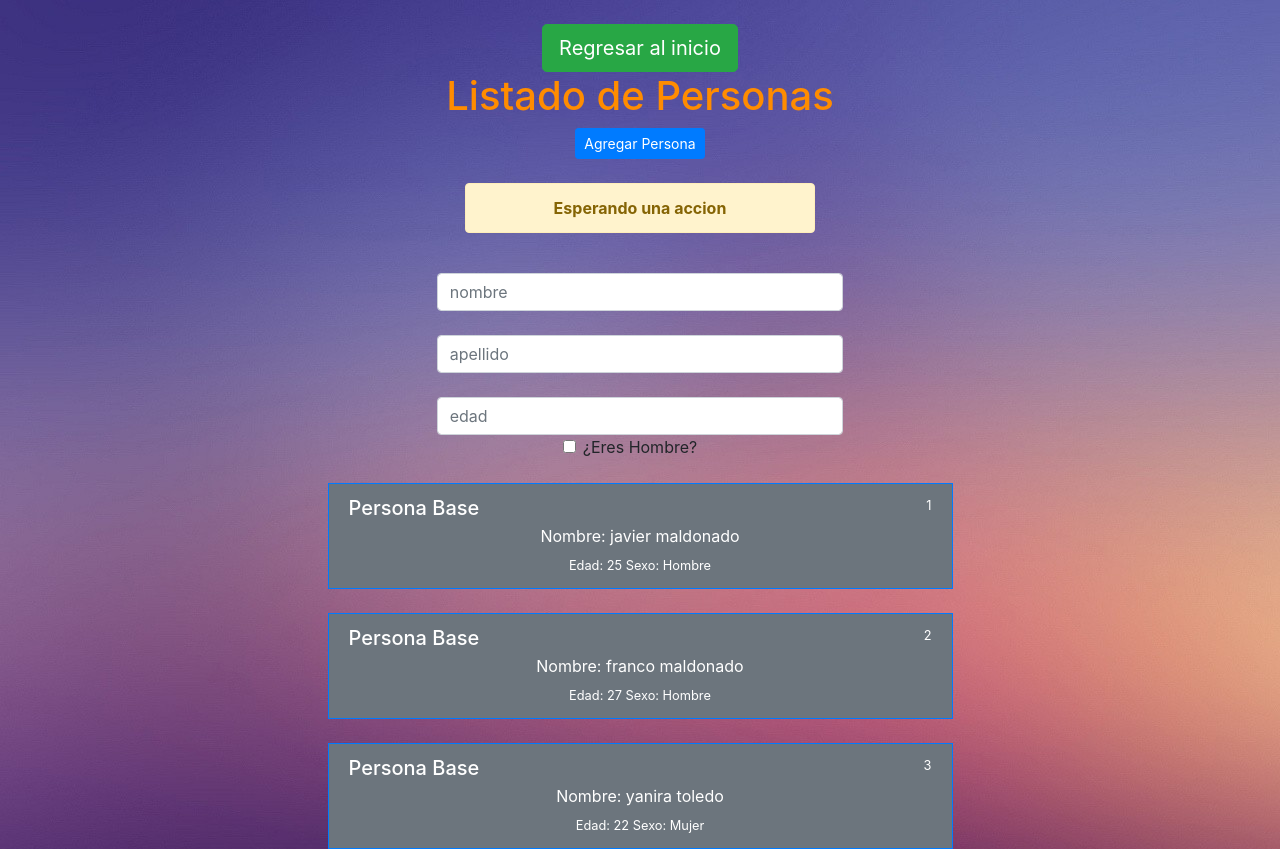
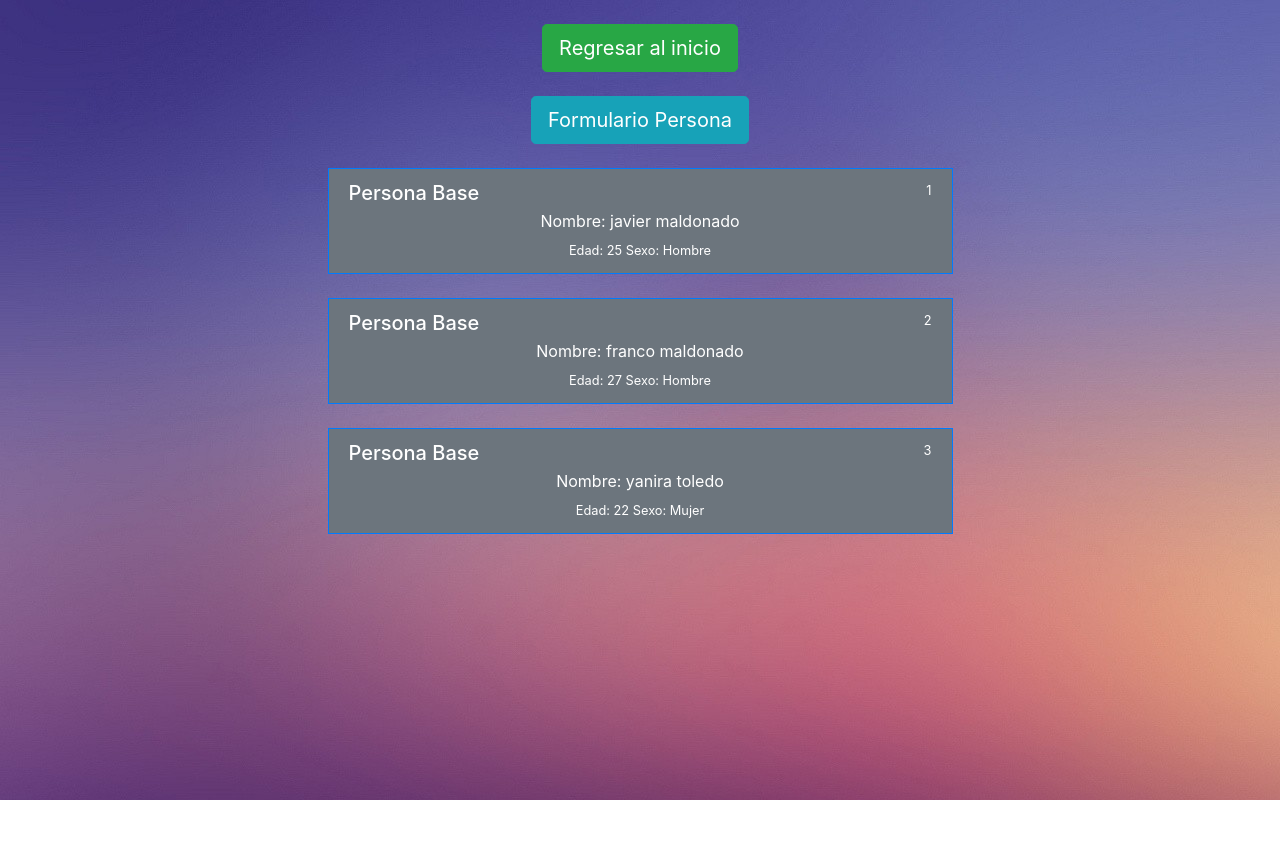
Before and after one commit to txc1033/AngularViews, an Angular app: page /personas in a window 1280 px wide. After the commit the page ends 800 px from the top, so only its background shows below. Built offline with nearby package versions, Linux system fonts and the light colour scheme.

Commit message:
Actualizando metodos persona

```diff
--- a/src/app/Loggin.service.ts
+++ b/src/app/Loggin.service.ts
@@ -7,7 +7,7 @@ export class LogginServices {
       console.log(mensaje);
     }
 
-    actualizarEstado( mensaje: string) {
+    ActualizarEstado( mensaje: string) {
       this.estado = mensaje;
     }
 
--- a/src/app/app.component.ts
+++ b/src/app/app.component.ts
@@ -1,10 +1,14 @@
-import { Component } from '@angular/core';
+import { Component, OnInit } from '@angular/core';
 
 @Component({
   selector: 'app-root',
   templateUrl: './app.component.html',
   styleUrls: ['./app.component.css'],
 })
-export class AppComponent {
+export class AppComponent implements OnInit {
   titulo = 'Gestion de Angular';
+
+  ngOnInit(): void{
+
+  }
 }
--- a/src/app/personas/formulario/formulario.component.html
+++ b/src/app/personas/formulario/formulario.component.html
@@ -24,23 +24,22 @@
     </div>
   </div>
 </div>
-
 <div class="row justify-content-center">
   <div class="col-md-4">
-    <div class="form-horizontal">
+    <form class="form-horizontal" #f="ngForm" (ngSubmit)="f.form.valid ">
       <label for="Nombre Persona"></label>
       <input type="text" class="form-control" name="nombre" id="nombre" aria-describedby="helpId" placeholder="nombre"
-        (input)="onModificarPersona($event)" #nombreInput>
+        (input)="onModificarPersonaFormulario($event)" [(ngModel)]="nombreInput">
       <label for="Apellido Persona"></label>
       <input type="text" class="form-control" name="apellido" id="apellido" aria-describedby="helpId"
-        placeholder="apellido" #apellidoInput>
+        placeholder="apellido" [(ngModel)]="apellidoInput">
       <label for="Edad Persona"></label>
       <input type="number" class="form-control" name="edad" id="edad" aria-describedby="helpId" placeholder="edad"
-        #edadInput>
-      <label class="form-check-label">
+        [(ngModel)]="edadInput">
+      <label class="form-check-label text-white">
         <input type="checkbox" class="form-check-input" name="esHombre" id="esHombre" value="checkedValue" unchecked
-          #esHombreInput> ¿Eres Hombre?
+          [(ngModel)]="esHombreInput"> ¿Eres Hombre?
       </label>
-    </div>
+    </form>
   </div>
 </div>
--- a/src/app/personas/formulario/formulario.component.ts
+++ b/src/app/personas/formulario/formulario.component.ts
@@ -1,88 +1,99 @@
+import { Component, OnInit } from '@angular/core';
+import { Persona } from '../persona/persona.viewModel';
+import { LogginServices } from './../../Loggin.service';
 import { PersonaService } from './../personas.services';
-import { LogginServices } from './../../Loggin.service';
-import { Component, OnInit, Output, EventEmitter, Input, ViewChild, ElementRef } from '@angular/core';
-import { Persona } from '../persona/persona.viewModel';
 import { Router, ActivatedRoute } from '@angular/router';
 
 @Component({
   selector: 'app-formulario',
   templateUrl: './formulario.component.html',
   styleUrls: ['./formulario.component.css'],
-  providers: []
+  providers: [PersonaService]
 })
 export class FormularioComponent implements OnInit {
-  @Input() status: string;
-  @Output() personaCreada = new EventEmitter<Persona>();
+
+
+  // propiedades de input persona
+  nombreInput: string;
+  apellidoInput: string;
+  edadInput: number;
+  esHombreInput: boolean;
+
 
   // propiedades de control persona
   agregarPersona = false;
   agregarPersonaStatus = this.loggin.getInicial();
   tituloPersona = '';
 
-  // propiedades de input persona
-  @ViewChild('nombreInput') nombreInput: ElementRef;
-  @ViewChild('apellidoInput') apellidoInput: ElementRef;
-  @ViewChild('edadInput') edadInput: ElementRef;
-  @ViewChild('esHombreInput') esHombreInput: ElementRef;
-
+  // identificador persona
   index: number;
-
-
+  modoEdicion: number;
 
   constructor(private loggin: LogginServices,
+    private personaService: PersonaService,
     private router: Router,
-    private route: ActivatedRoute,
-    private personaService: PersonaService) {
+    private route: ActivatedRoute) {
     setTimeout(
       () => { this.agregarPersona = true; } , 3000);
   }
 
   ngOnInit() {
-   this.index = this.route.snapshot.params['id'];
-   if (this.index) {
-    const persona: Persona = this.personaService.EncontrarPersona(this.index);
-    if (persona) {
-      this.nombreInput.nativeElement.value = persona.nombre;
-      this.apellidoInput.nativeElement.value = persona.apellido;
-      this.edadInput.nativeElement.value = persona.edad;
-      this.esHombreInput.nativeElement.value = persona.esHombre;
-      this.tituloPersona = persona.nombre;
+    this.index = this.route.snapshot.params['id'];
+    this.modoEdicion = +this.route.snapshot.queryParams['modoEdicion'];
+    if (this.modoEdicion != null && this.modoEdicion == 1) {
+      let persona: Persona = this.personaService.EncontrarPersona(this.index);
+      if (persona != null) {
+        //Cargamos los valores en el formulario solo si hay un index (un registro a editar)
+        this.nombreInput = persona.nombre;
+        this.apellidoInput = persona.apellido;
+        this.edadInput = persona.edad;
+        this.esHombreInput = persona.esHombre;
+      }
     }
-   }
   }
 
+  onCrearPersona() {
+    if (this.tituloPersona !== '' && this.apellidoInput !== '' && this.edadInput > 1) {
+      const nuevaPersona = new Persona(this.nombreInput, this.apellidoInput, this.edadInput, this.esHombreInput);
+        if (this.index) {
+          this.personaService.ModificarPersona(this.index, nuevaPersona);
+        } else {
+          this.personaService.AgregarPersona(nuevaPersona);
+        }
+      this.agregarPersonaStatus = this.loggin.getEstado();
+      this.LimpiaInput();
+      this.router.navigate(['personas']);
+    } else {
+      this.loggin.ActualizarEstado('No se a agregado una persona favor complete los campos');
+      this.agregarPersonaStatus = this.loggin.getEstado();
+      return;
+    }
 
-  onModificarPersona(event: Event) {
+  }
+
+  onModificarPersonaFormulario(event: Event) {
     this.tituloPersona = '';
     this.agregarPersonaStatus = this.loggin.getInicial();
-    if (this.nombreInput.nativeElement.value !== '') {
-      this.loggin.actualizarEstado('Ingresando a: ');
+    if (this.nombreInput !== '') {
+      this.loggin.ActualizarEstado('Ingresando a: ');
       this.agregarPersonaStatus = this.loggin.getEstado();
       this.tituloPersona = (<HTMLInputElement>event.target).value;
     }
 
   }
 
-  onCrearPersona() {
-    if (this.tituloPersona !== '' && this.apellidoInput.nativeElement.value !== '' && this.edadInput.nativeElement.value > 1) {
-      // tslint:disable-next-line:max-line-length
-      const nuevaPersona = new Persona(this.nombreInput.nativeElement.value, this.apellidoInput.nativeElement.value, this.edadInput.nativeElement.value, this.esHombreInput.nativeElement.value);
-      this.personaCreada.emit(nuevaPersona);
-      this.agregarPersonaStatus = this.loggin.getEstado();
-
-      this.limpiaInput();
-    } else {
-      this.loggin.actualizarEstado('No se a agregado una persona favor complete los campos');
-      this.agregarPersonaStatus = this.loggin.getEstado();
+  onEliminarPersona() {
+    if (this.index != null) {
+      this.personaService.EliminarPersona(this.index)
     }
-
+    this.router.navigate(['personas']);
   }
 
-  limpiaInput() {
-    this.nombreInput.nativeElement.value = '';
-    this.apellidoInput.nativeElement.value = '';
-    this.edadInput.nativeElement.value = 0;
-    this.esHombreInput.nativeElement.value = false;
+  LimpiaInput() {
+    this.nombreInput = '';
+    this.apellidoInput = '';
+    this.edadInput = 0;
+    this.esHombreInput = false;
     this.tituloPersona = '';
   }
 
--- a/src/app/personas/persona/persona.component.ts
+++ b/src/app/personas/persona/persona.component.ts
@@ -1,20 +1,19 @@
 import { Component, OnInit, Input, } from '@angular/core';
-import { Persona, } from './persona.viewModel';
+import { Persona } from './persona.viewModel';
+import { PersonaService } from './../personas.services';
 
 @Component({
   selector: 'app-persona',
   templateUrl: './persona.component.html',
   styleUrls: ['./persona.component.css'],
 })
-export class PersonaComponent {
+export class PersonaComponent implements OnInit {
   @Input() persona: Persona;
   @Input() indice: number;
 
-  // propiedades de input persona
-  nombreInput: string;
-  apellidoInput: string;
-  edadInput: number;
-  esHombreInput: boolean;
+ constructor(private personaService: PersonaService) {}
 
+  ngOnInit() {
+  }
 
 }
--- a/src/app/personas/personas.component.html
+++ b/src/app/personas/personas.component.html
@@ -1,11 +1,16 @@
-  <app-formulario (personaCreada)="onAgregarPersona($event)"></app-formulario>
+<br>
+
+<button class="btn btn-info btn-lg" style="cursor: pointer" (click)="irAgregar()">Formulario Persona</button>
+
+<router-outlet></router-outlet>
 
   <div class="row justify-content-center">
     <div class="col-md-6">
       <div class="list-group">
-         <app-persona *ngFor="let personaItem of personas; let i = index"
-         [persona]="personaItem"
-         [indice]="i"></app-persona>
+         <app-persona *ngFor="let personaElemento of personas; let i = index"
+                      [persona]="personaElemento"
+                      [indice]="i">
+          </app-persona>
       </div>
     </div>
   </div>
--- a/src/app/personas/personas.component.ts
+++ b/src/app/personas/personas.component.ts
@@ -1,31 +1,29 @@
 import { PersonaService } from './personas.services';
-import { Component, inject, EventEmitter, Output, Input } from '@angular/core';
-import { PersonaComponent } from './persona/persona.component';
+import { Component, OnInit } from '@angular/core';
 import { Persona, } from './persona/persona.viewModel';
-import { stringify } from 'querystring';
+import { Router, ActivatedRoute } from '@angular/router';
 
 @Component({
   selector: 'app-personas',
   templateUrl: './personas.component.html',
-  styleUrls: ['./personas.component.css'],
-  providers: [PersonaComponent, PersonaService]
+  styleUrls: ['./personas.component.css']
 })
-export class PersonasComponent {
+export class PersonasComponent implements OnInit {
 
-  // tslint:disable-next-line: max-line-length
   personas: Persona[] = [];
 
 
-  constructor(private personaService: PersonaService) {}
+  constructor(
+    private personaService: PersonaService,
+    private router: Router
+  ) { }
 
-  // tslint:disable-next-line:use-life-cycle-interface
   ngOnInit(): void {
-     this.personas = this.personaService.personas;
+    this.personas = this.personaService.personas;
   }
 
-  onAgregarPersona(nuevaPersona: Persona) {
-      this.personaService.AgregarPersona(nuevaPersona);
+  irAgregar() {
+    this.router.navigate(['./personas/agregar'], { queryParams: { modoEdicion: 0 } });
   }
 
-
 }
--- a/src/app/personas/personas.services.ts
+++ b/src/app/personas/personas.services.ts
@@ -18,7 +18,7 @@ export class PersonaService {
     this.loggin.enviaMensajeAConsola('Enviando Persona: \n Nombre: ' + nuevaPersona.nombre + ' Apellido: ' + nuevaPersona.apellido
       + '\n Edad: ' + nuevaPersona.edad + ' Sexo: ' + nuevaPersona.getSexo());
     this.personas.push(nuevaPersona);
-    this.loggin.actualizarEstado('Persona ' + nuevaPersona.nombre + ' Agregada');
+    this.loggin.ActualizarEstado('Persona ' + nuevaPersona.nombre + ' Agregada');
   }
 
   EncontrarPersona(index: number) {
```
Also changed, not shown: src/app/app-routing.module.ts (+4 -10 lines), src/app/app.module.ts (+22 -8 lines), src/app/personas/persona/persona.component.html (+4 -3 lines).
